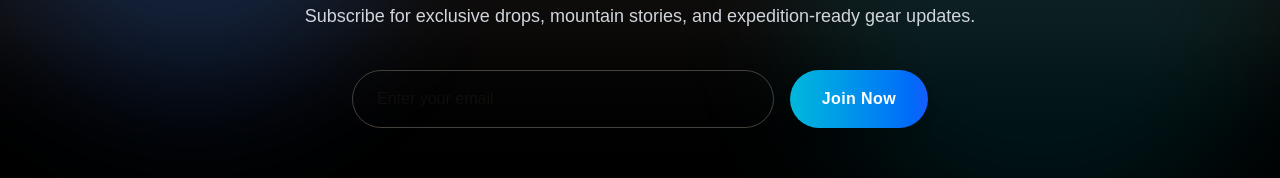
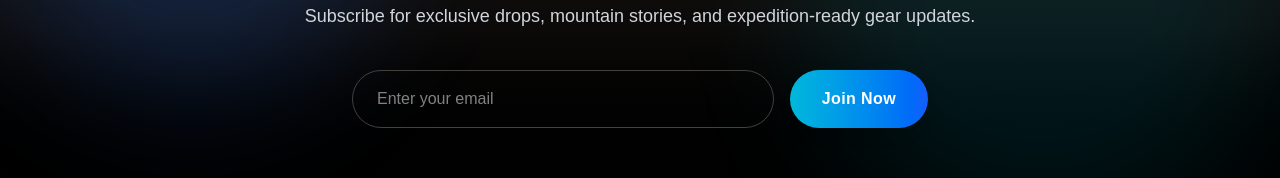
Before and after one commit to iqbalwalii/himmalehtreks, a Next.js app: page / in a window 1280 px wide. Shown: the part 3498-3676 px from the top of the page. Built offline with nearby package versions, Linux system fonts and the light colour scheme.

Commit message:
changed the text color

```diff
--- a/app/components/Newsletter.tsx
+++ b/app/components/Newsletter.tsx
@@ -50,7 +50,7 @@ export default function NewsletterCTA() {
             required
             value={email}
             onChange={(e) => setEmail(e.target.value)}
-            className="flex-1 px-6 py-4 rounded-full text-stone-900 font-medium focus:outline-none border border-stone-700"
+            className="flex-1 px-6 py-4 rounded-full text-white font-medium focus:outline-none border border-stone-700"
           />
           <button
             type="submit"
```
